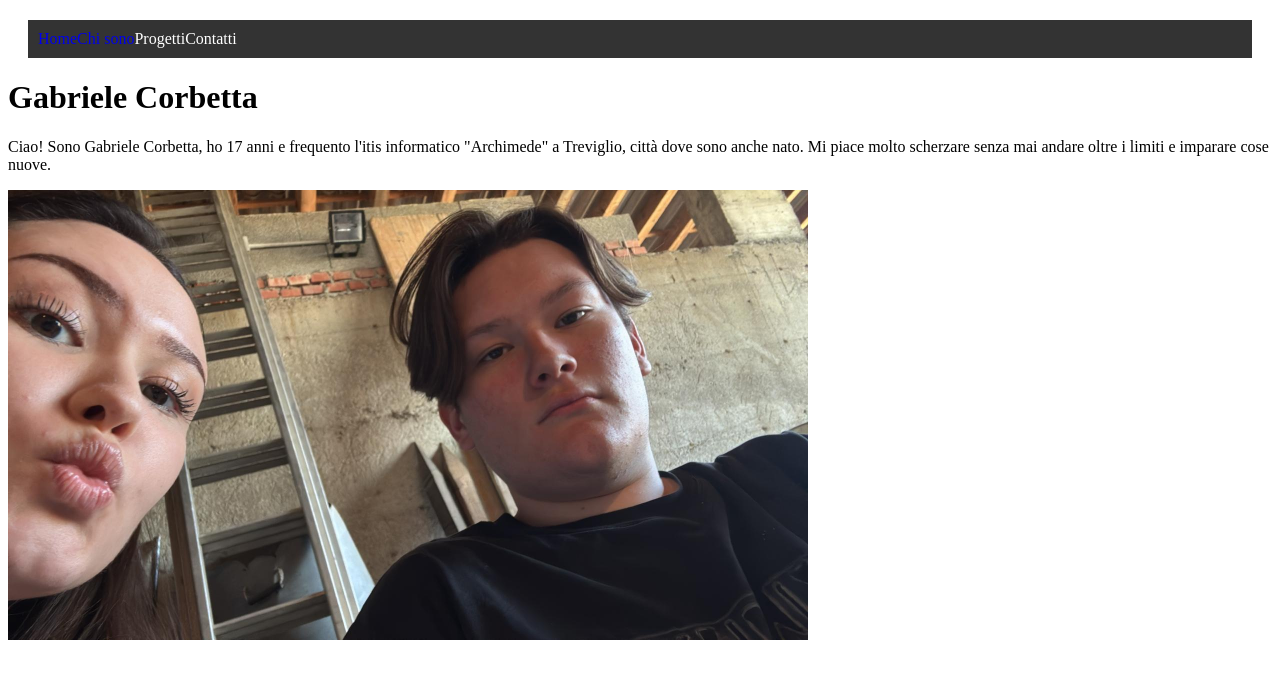
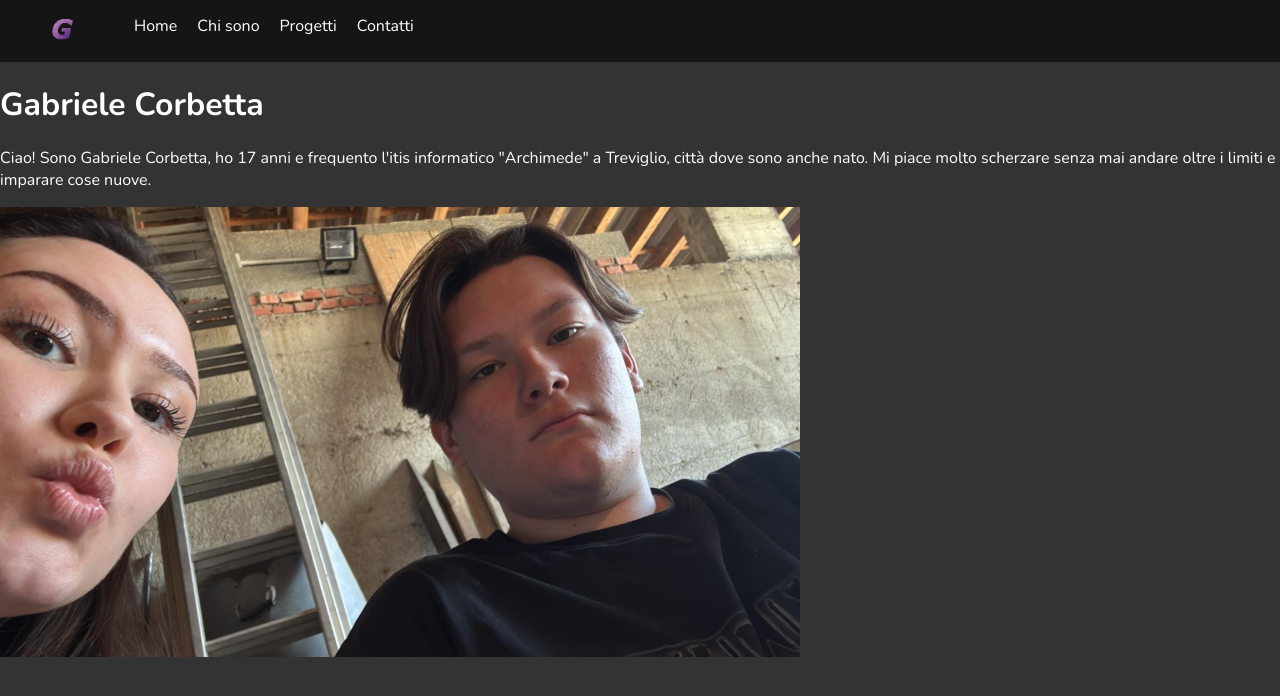
Before and after one commit to corbii-g/MySite, a plain HTML site: page index.html in a window 1280 px wide. Drawn offline with nearby package versions, Linux system fonts and the light colour scheme.

Commit message:
Add favicon and update navigation links in HTML files; enhance CSS styles

```diff
--- a/index.html
+++ b/index.html
@@ -5,19 +5,24 @@
     <meta name="viewport" content="width=device-width, initial-scale=1.0">
     <title>Corbetta</title>
     <link rel="stylesheet" href="style.css">
+    <link rel="icon" href="favicon.png" type="image/png">
+    <link rel="preconnect" href="https://fonts.googleapis.com">
+<link rel="preconnect" href="https://fonts.gstatic.com" crossorigin>
+<link href="https://fonts.googleapis.com/css2?family=Nunito:ital,wght@0,200..1000;1,200..1000&display=swap" rel="stylesheet">
 </head>
 <body>
     <nav>
         <ul>
-            <a href="index.html"><li>Home</li></a>
-            <a href="chisono.html"><li>Chi sono</li></a>
-            <a href=""></a><li>Progetti</li></a>
-            <a href=""></a><li>Contatti</li></a>
+            <li><img src="favicon.png" alt="Logo" class="logo"></li>
+            <a href="index.html"><li> Home </li></a>
+            <a href="chisono.html"><li> Chi sono </li></a>
+            <a href="progetti.html"><li> Progetti </li></a>
+            <a href="contatti.html"><li> Contatti </li></a>
         </ul>
     </nav>
     <h1>Gabriele Corbetta</h1>
     <p>Ciao!
-        Sono Gabriele Corbetta, ho 17 anni e frequento l'itis informatico "Archimede" a Treviglio, città dove sono anche nato.
+        Sono Gabriele Corbetta, ho 17 anni e frequento l'itis informatico <a href="https://www.isarchimede.edu.it/" target="_blank">"Archimede"</a> a Treviglio, città dove sono anche nato.
         Mi piace molto scherzare senza mai andare oltre i limiti e imparare cose nuove.
     </p>
     <img src="foto.JPEG" alt="Foto di me e di mia sorella" width="800" height="450">
--- a/style.css
+++ b/style.css
@@ -1,17 +1,8 @@
-ul {
-  list-style-type: none;
-  margin: 20px;
-  padding: 10px;
-  overflow: hidden;
-  background-color: #333333;
-  color: white;
-}
-
 ul li {
   float: left;
 }
 
-ul li a {
+li a {
   display: block;
   color: white;
   text-align: center;
@@ -19,6 +10,47 @@ ul li a {
   text-decoration: none;
 }
 
-ul li a:hover {
-  background-color: #111111;
+li {
+  display: inline;
+  margin: 10px;
 }
+
+
+a {
+  color: #ffffff;
+  text-decoration: none;
+}
+
+ul {
+  list-style-type: none;
+  margin: 0px;
+  padding-bottom: 5px;
+  padding-top: 5px;
+  overflow: hidden;
+  background-color: #161515;
+  color: white;
+}
+
+
+body {
+  background-color: #333333;
+}
+
+body, html {
+  margin: 0;
+  padding: 0;
+}
+
+.logo {
+  width: 40%;
+  height: auto;
+  padding: 0px;
+  margin: 0px;
+  border: 0px;
+}
+
+*{
+  font-family: "Nunito", sans-serif;
+  font-optical-sizing: auto;
+  color: #ffffff;
+}
```
Also changed, not shown: chisono.html (+9 -4 lines), favicon.png (added).
